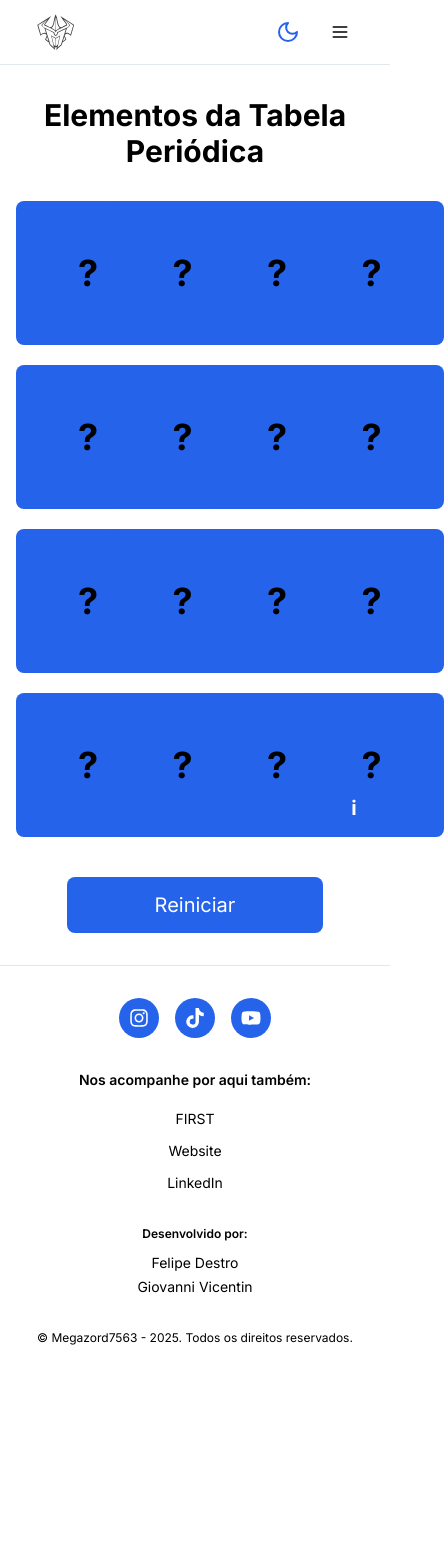
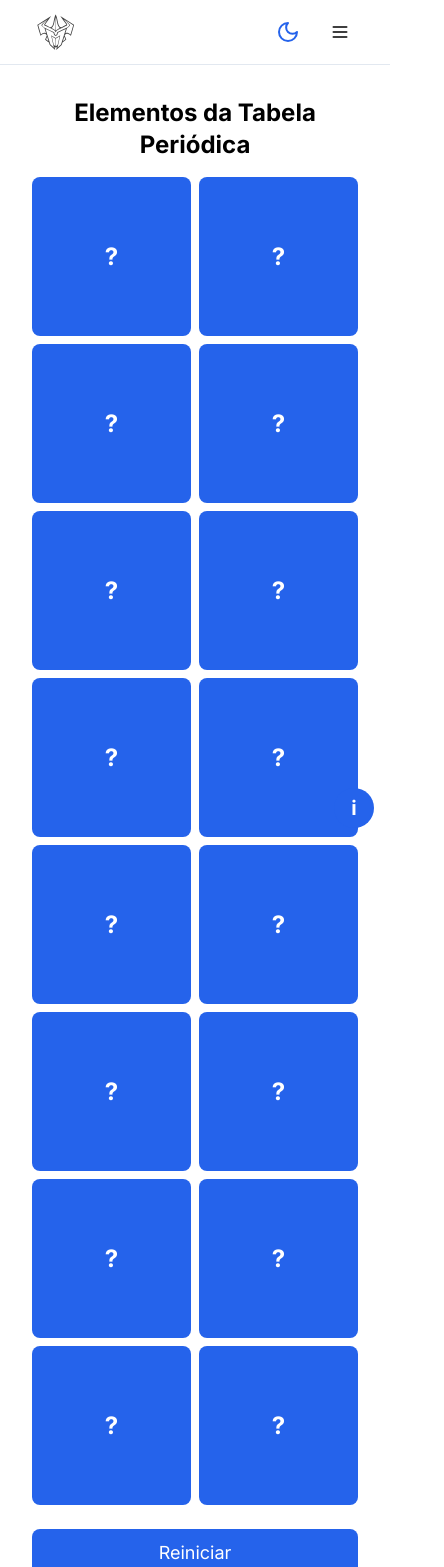
Before and after one commit to giovannivicentin/megazord, a Next.js app: page /periodic-table in a window 390 px wide. Shown: the top 1567 px of the page, 444 px wide, since content can reach past the window. Before the commit the page ends 1378 px from the top, so only its background shows below. Built offline with nearby package versions, Linux system fonts and the light colour scheme.

Commit message:
fix: improve layout and styling in PeriodicTable component for better responsiveness

```diff
--- a/src/components/periodic-table.tsx
+++ b/src/components/periodic-table.tsx
@@ -56,23 +56,30 @@ export default function PeriodicTable() {
   }
 
   return (
-    <div className="text-center">
-      <h1 className="text-3xl font-bold mb-8">Elementos da Tabela Periódica</h1>
-      {gameOver && <h2 className="p-5 text-3xl">Você Venceu!</h2>}
-      <div className="grid grid-cols-4 gap-5 mt-5">
+    <div className="text-center px-4 sm:px-6 lg:px-8 max-w-7xl mx-auto lg:w-3/5 xl:w-1/2">
+      <h1 className="text-2xl sm:text-3xl font-bold mb-4 sm:mb-8">
+        Elementos da Tabela Periódica
+      </h1>
+      {gameOver && (
+        <h2 className="p-3 sm:p-5 text-2xl sm:text-3xl">Você Venceu!</h2>
+      )}
+      <div className="grid grid-cols-2 sm:grid-cols-3 md:grid-cols-4 gap-2 sm:gap-3 md:gap-5 mt-3 sm:mt-5">
         {cards.map((card, index) => (
           <div
-            className={`flex justify-center text-4xl font-bold text-black items-center rounded-lg w-36 bg-primary h-36 transform cursor-pointer transition-transform duration-300 ${flipped.includes(index) || solved.includes(index) ? 'rotate-180' : ''}`}
+            className={`flex justify-center text-2xl sm:text-3xl md:text-4xl font-bold text-white items-center rounded-lg w-full aspect-square bg-primary transform cursor-pointer transition-transform duration-300 ${flipped.includes(index) || solved.includes(index) ? 'rotate-180' : ''}`}
             key={index}
             onClick={() => handleClick(index)}
           >
             {flipped.includes(index) || solved.includes(index) ? (
+              <div className="relative w-full h-full">
                 <Image
                   className="rotate-180 rounded-lg"
                   src={`/memory-cards/${card}.png`}
                   fill
                   alt="Memory Card"
+                  sizes="(max-width: 640px) 50vw, (max-width: 768px) 33vw, 25vw"
                 />
+              </div>
             ) : (
               '?'
             )}
@@ -81,7 +88,7 @@ export default function PeriodicTable() {
       </div>
       <button
         onClick={resetGame}
-        className="w-64 h-14 lg:h-20 text-white border-none outline-none cursor-pointer rounded-lg bg-primary text-xl lg:text-2xl mt-10 mb-8 hover:bg-primary/90"
+        className="w-full sm:w-64 h-12 sm:h-14 lg:h-16 text-white border-none outline-none cursor-pointer rounded-lg bg-primary text-lg sm:text-xl lg:text-2xl mt-6 sm:mt-8 mb-6 sm:mb-8 hover:bg-primary/90"
       >
         Reiniciar
       </button>
```
Lines whose indentation alone changed are shown as unchanged.
